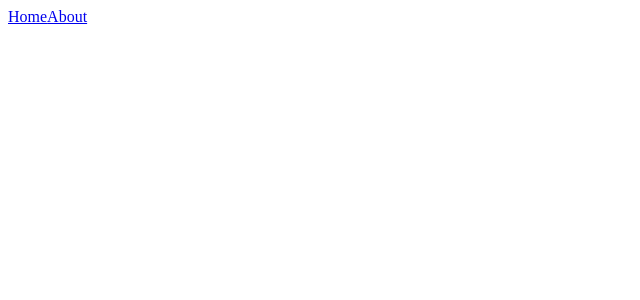
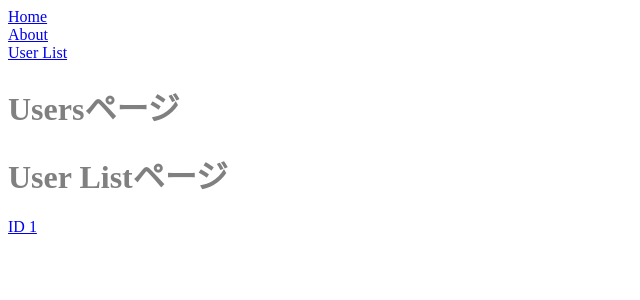
Before and after one commit to tynmarket/nuxt3-app, a Nuxt app: page /users/list in a window 1280 px wide. Before the commit this address had no page. Shown: the top 300 px of the page, without its empty margins (0-640 px from the left). Built offline with nearby package versions, Linux system fonts and the light colour scheme.

Commit message:
ルーティング

```diff
--- a/app.vue
+++ b/app.vue
@@ -3,7 +3,7 @@
     <NuxtPage />
   </NuxtLayout>
 </template>
-<script setup lang="ts">
+<script setup>
   const admin = false;
   const layout = admin ? 'custom' : 'default';
 </script>
--- a/components/Navbar.vue
+++ b/components/Navbar.vue
@@ -1,6 +1,7 @@
 <template>
   <nav>
-    <NuxtLink to="/">Home</NuxtLink>
-    <NuxtLink to="/about">About</NuxtLink>
+    <NuxtLink to="/">Home</NuxtLink><br>
+    <NuxtLink to="/about">About</NuxtLink><br>
+    <NuxtLink :to="{ name: 'users-list' }">User List</NuxtLink><br>
   </nav>
 </template>
--- /dev/null
+++ b/middleware/auth.global.ts
@@ -0,0 +1,3 @@
+export default defineNuxtRouteMiddleware((to, from) => {
+  console.log('auth.global.ts');
+});
--- /dev/null
+++ b/middleware/auth.ts
@@ -0,0 +1,4 @@
+export default defineNuxtRouteMiddleware((to, from) => {
+  console.log('from', from);
+  console.log('to', to);
+});
--- a/pages/about.vue
+++ b/pages/about.vue
@@ -1,10 +1,14 @@
 <template>
   <h1>About Page</h1>
 </template>
-<!--
-<script setup lang="ts">
+<script setup>
+  definePageMeta({
+    middleware: 'auth',
+  });
+
+  /*
   definePageMeta({
     layout: 'custom',
   });
+  */
 </script>
--->
--- /dev/null
+++ b/pages/users.vue
@@ -0,0 +1,4 @@
+<template>
+  <h1>Usersページ</h1>
+  <NuxtPage />
+</template>
--- /dev/null
+++ b/pages/users/[id].vue
@@ -0,0 +1,8 @@
+<template>
+  <p>ユーザID: {{ $route.params.id }}</p>
+</template>
+<script setup>
+  const router = useRoute();
+
+  console.log(router.params.id);
+</script>
--- /dev/null
+++ b/pages/users/index.vue
@@ -0,0 +1,3 @@
+<template>
+  <h1>User Indexページ</h1>
+</template>
--- /dev/null
+++ b/pages/users/list.vue
@@ -0,0 +1,4 @@
+<template>
+  <h1>User Listページ</h1>
+  <NuxtLink to="1">ID 1</NuxtLink><br>
+</template>
```
